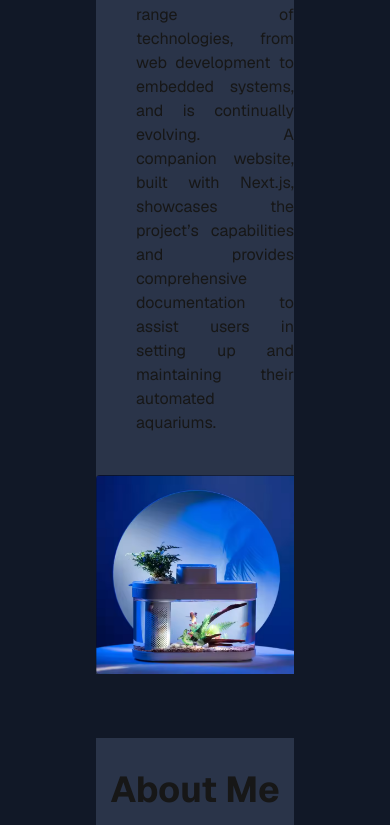
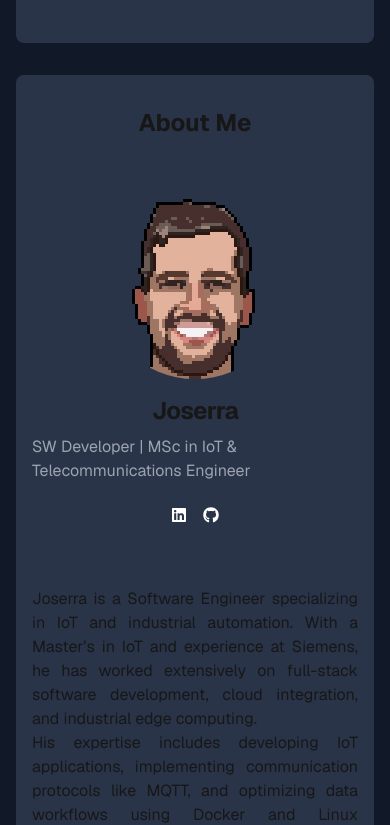
Before and after one commit to gowthamde24/automated-aquarium-web, a Next.js app: page /about in a window 390 px wide. Shown: the part 981-1806 px from the top of the page. Built offline with nearby package versions, Linux system fonts and the light colour scheme.

Commit message:
Feat(About): Make it responsive

```diff
--- a/src/app/about/page.tsx
+++ b/src/app/about/page.tsx
@@ -3,14 +3,15 @@ import { SocialIcons } from "@/components/Social-Icons";
 
 export default function About() {
   return (
-    <div className="flex flex-col items-center justify-center p-8 pb-20 gap-16 sm:pl-20 sm:pr-20 ml-16 mr-16">
-      <div className="bg-[rgb(42,52,73)] w-full">
-        <h1 className="text-4xl font-bold text-center mt-8">
+    <div className="flex flex-col items-center justify-center p-4 sm:p-8 pb-12 sm:pb-20 gap-8 sm:gap-16">
+      {/* About the Project Section */}
+      <div className="bg-[rgb(42,52,73)] w-full rounded-lg">
+        <h1 className="text-2xl sm:text-4xl font-bold text-center mt-8">
           About the project
         </h1>
         <div className="divide-y divide-gray-200">
-          <div className="space-y-2 xl:grid xl:grid-cols-3 xl:gap-x-8 xl:space-y-0 items-center">
-            <div className="prose prose-invert max-w-none pt-8 pb-8 xl:col-span-2 flex ml-10 text-justify">
+          <div className="flex flex-col xl:grid xl:grid-cols-3 xl:gap-x-8 items-center p-4 sm:p-8">
+            <div className="prose prose-invert max-w-none pt-8 pb-8 xl:col-span-2 text-justify">
               The Automated Aquarium project transforms a traditional aquarium
               into a smart IoT device, allowing users to monitor and control
               various aspects remotely.
@@ -30,23 +31,25 @@ export default function About() {
               comprehensive documentation to assist users in setting up and
               maintaining their automated aquariums.
             </div>
-            <div className="flex flex-col items-center space-x-2 mb-8">
+            <div className="flex flex-col items-center pt-8 pb-8">
               <Image
                 src="/aboutProject.png"
                 alt="avatar"
                 width={256}
                 height={256}
-                className="h-256 w-256 rounded-s"
+                className="h-48 w-48 sm:h-64 sm:w-64 rounded-lg"
               />
             </div>
           </div>
         </div>
       </div>
-      <div className="bg-[rgb(42,52,73)] w-full">
-        <h1 className="text-4xl font-bold text-center mt-8">About Me</h1>
+
+      {/* About Me Section */}
+      <div className="bg-[rgb(42,52,73)] w-full rounded-lg">
+        <h1 className="text-2xl sm:text-4xl font-bold text-center mt-8">About Me</h1>
         <div className="divide-y divide-gray-200">
-          <div className="space-y-2 xl:grid xl:grid-cols-3 xl:gap-x-8 xl:space-y-0 items-center">
-            <div className="flex flex-col items-center space-x-2 pt-8 mb-8">
+          <div className="flex flex-col xl:grid xl:grid-cols-3 xl:gap-x-8 items-center p-4 sm:p-8">
+            <div className="flex flex-col items-center pt-8 pb-8">
               <Image
                 src="/aboutMe.png"
                 alt="avatar"
@@ -64,7 +67,7 @@ export default function About() {
                 <SocialIcons />
               </div>
             </div>
-            <div className="prose prose-invert max-w-none pt-8 pb-8 xl:col-span-2 flex mr-10 h-64 text-justify">
+            <div className="prose prose-invert max-w-none pt-8 pb-8 xl:col-span-2 text-justify">
               Joserra is a Software Engineer specializing in IoT and industrial
               automation. With a Master’s in IoT and experience at Siemens, he
               has worked extensively on full-stack software development, cloud
```
